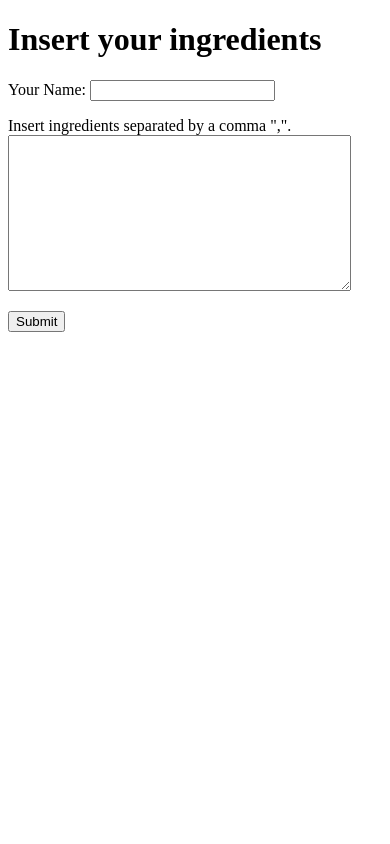
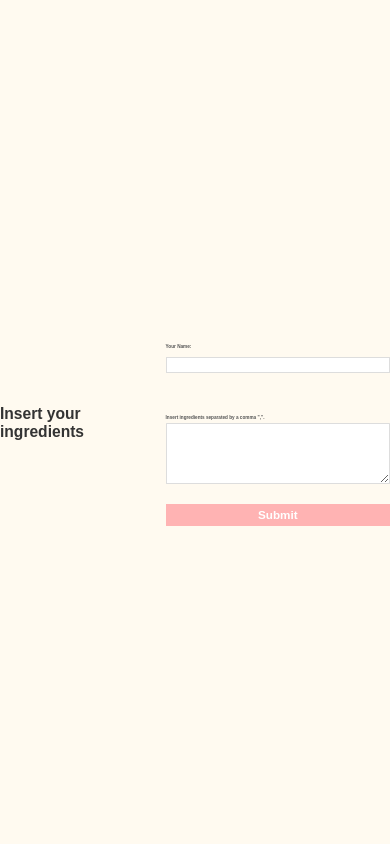
Before and after one commit to Aoumjahde/Recipe_Proposer, a Django app: page /recipe_proposer/ in a window 390 px wide. Run offline with Django 5.2, Linux system fonts and the light colour scheme.

Commit message:
Added basic graphics

```diff
--- a/RecipeProposer/templates/MainRP/recipeform.html
+++ b/RecipeProposer/templates/MainRP/recipeform.html
@@ -1,7 +1,9 @@
 <!DOCTYPE html>
 <html>
 <head>
+    {% load static %}
     <title>Recipe Form</title>
+    <link rel="stylesheet" type="text/css" href="{% static 'MainRP/styles.css' %}">
 </head>
 <body>
     <h1>Insert your ingredients</h1>
--- /dev/null
+++ b/static/MainRP/styles.css
@@ -0,0 +1,106 @@
+/* General Body Styling */
+body {
+    font-family: 'Poppins', sans-serif;
+    margin: 0;
+    padding: 0;
+    background-color: #FFFAF0; /* Light cream background */
+    color: #333;
+    display: flex;
+    justify-content: center;
+    align-items: center;
+    min-height: 100vh; /* Center content vertically */
+}
+
+/* Centered Form Container */
+.container {
+    width: 80%; /* Responsive width relative to the viewport */
+    max-width: 60%; /* Restrict the form's width to 60% of the screen */
+    background-color: #FFF8E1; /* Pastel yellow background */
+    padding: 5%; /* Relative padding */
+    border-radius: 1%; /* Rounded corners */
+    box-shadow: 0 2% 4% rgba(0, 0, 0, 0.1); /* Subtle shadow */
+    text-align: center; /* Center align all text inside */
+}
+
+/* Header Styling */
+h1 {
+    font-size: 2.5vw; /* Adjust header size relative to the viewport width */
+    font-weight: bold;
+    color: #333;
+    margin-bottom: 2%; /* Relative margin for spacing */
+    margin-right: 2%;
+}
+
+/* Form Styling */
+form {
+    display: flex;
+    flex-direction: column;
+    gap: 3%; /* Relative gap between form elements */
+}
+
+form label {
+    font-weight: bold;
+    font-size: 1.2vw; /* Label size relative to viewport width */
+    color: #555;
+    text-align: left; /* Align labels to the left */
+    margin-bottom: 1%; /* Relative spacing below labels */
+}
+
+form input, form textarea, form button {
+    font-family: 'Poppins', sans-serif;
+    padding: 2%; /* Relative padding for form elements */
+    border: 0.1vw solid #ddd; /* Border size relative to viewport */
+    border-radius: 0.5%; /* Rounded corners */
+    font-size: 1.2vw; /* Font size relative to viewport width */
+    width: 100%; /* Full width of the container */
+    box-sizing: border-box;
+}
+
+/* Textarea Styling */
+form textarea {
+    resize: vertical;
+    min-height: 15%; /* Minimum height relative to container size */
+}
+
+/* Button Styling */
+form button {
+    background-color: #FFB3B3; /* Pastel pink */
+    color: white;
+    border: none;
+    cursor: pointer;
+    font-weight: bold;
+    font-size: 1.2vw; /* Button font size relative to viewport */
+    transition: background-color 0.3s ease, transform 0.2s ease;
+    padding: 2%; /* Relative padding */
+}
+
+form button:hover {
+    background-color: #FF9999; /* Slightly darker pink on hover */
+    transform: scale(1.03); /* Slight hover effect */
+}
+
+/* Footer Styling */
+footer {
+    text-align: center;
+    padding: 2%; /* Relative padding */
+    background-color: #FFE6E6; /* Light pastel red */
+    color: #555;
+    font-size: 1vw; /* Footer font size relative to viewport width */
+    margin-top: 3%; /* Relative spacing above footer */
+}
+
+/* Responsive Design */
+@media (max-width: 768px) {
+    .container {
+        padding: 7%;
+        max-width: 90%; /* Expand container width for smaller screens */
+    }
+
+    h1 {
+        font-size: 4vw; /* Increase header size for readability */
+    }
+
+    form button {
+        font-size: 3vw; /* Adjust button font size */
+    }
+}
```
Also changed, not shown: RecipeProposer/settings.py (+10 -2 lines).
